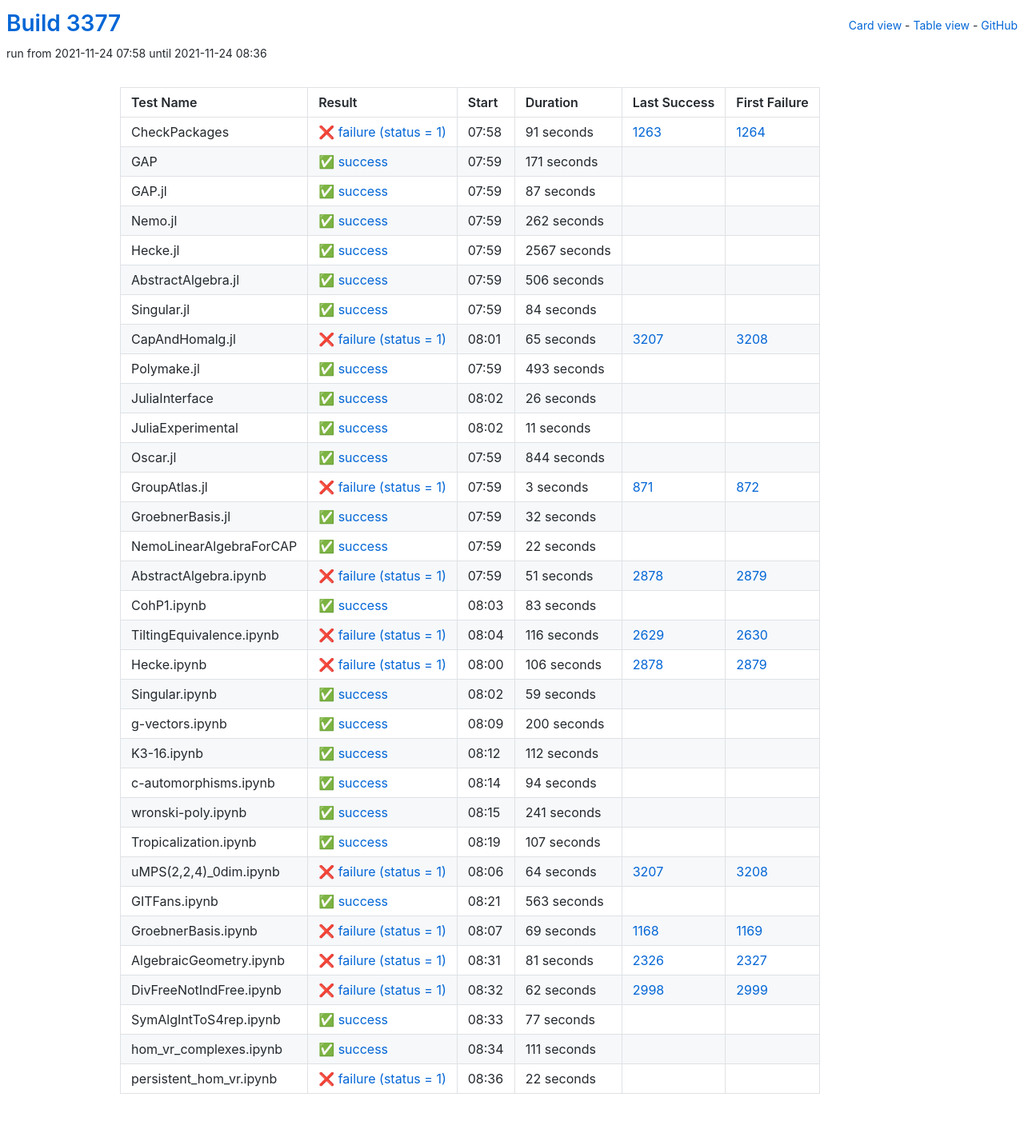
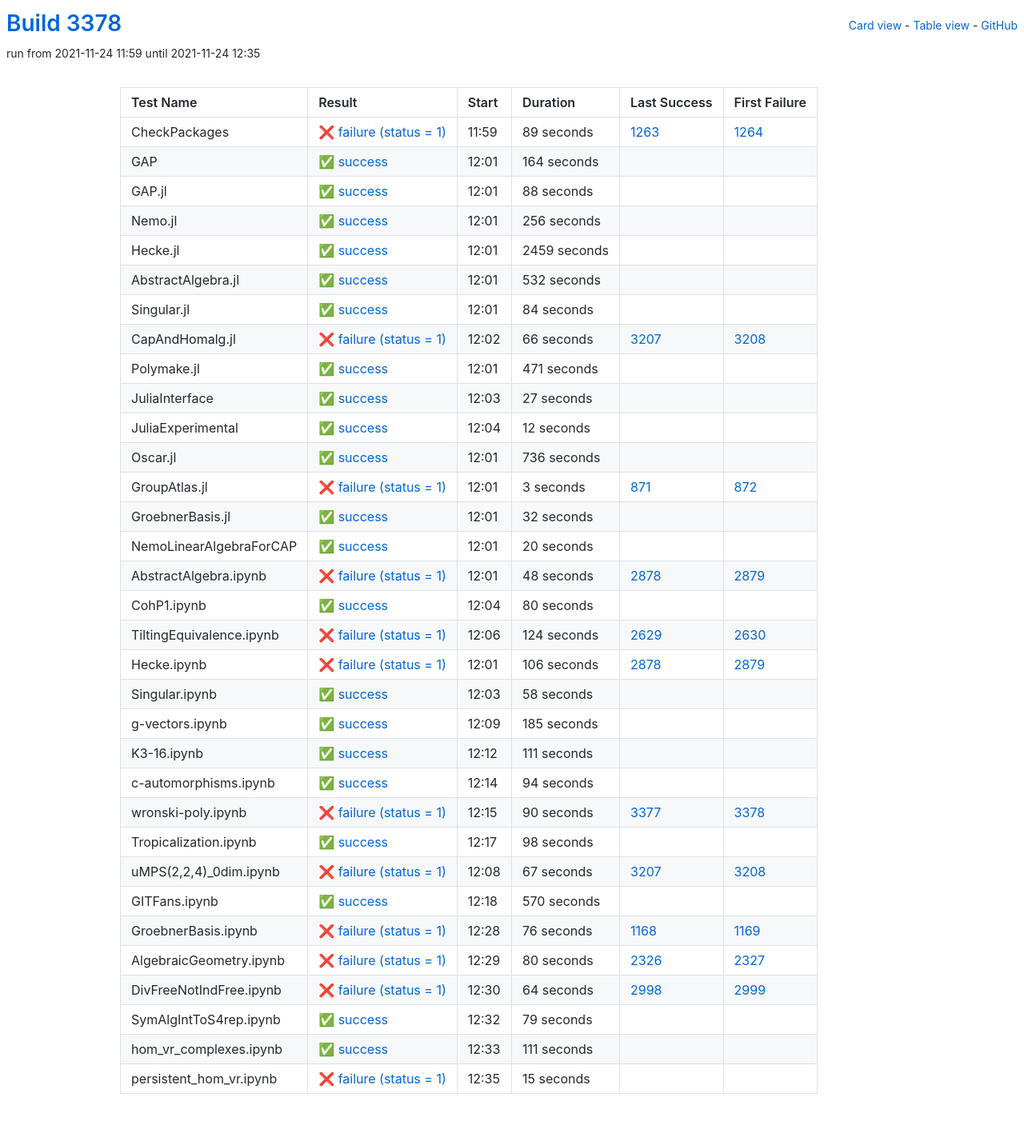
Before and after one commit to oscar-system/oscar-ci-status-stable, a Jekyll site: the page built from table.html, in a window 1280 px wide. Shown: the whole page at 80% size. Built offline with Jekyll 4.4.1, drawn with Linux system fonts in a browser that asks for light colours.

Commit message:
Build #3378

```diff
--- a/_data/ci.yml
+++ b/_data/ci.yml
@@ -1,6 +1,6 @@
 ---
-build: 3377
-build_url: https://oscarci.mathematik.uni-kl.de/job/oscar-stable/3377/
+build: 3378
+build_url: https://oscarci.mathematik.uni-kl.de/job/oscar-stable/3378/
 job: oscar-stable
 organization: oscar-system
 repo: oscar-ci-status-stable
@@ -8,80 +8,80 @@ repourl: https://github.com/oscar-system/oscar-ci-status-stable
 tests:
 - name: CheckPackages
   id: checkpackages
-  log: https://oscarci.mathematik.uni-kl.de/job/oscar-stable/3377/artifact/logs/build-3377/CheckPackages.log
-  start: 2021-11-24 07:58
+  log: https://oscarci.mathematik.uni-kl.de/job/oscar-stable/3378/artifact/logs/build-3378/CheckPackages.log
+  start: 2021-11-24 11:59
   success: false
   exitcode: 1
   status: failure
-  duration: 91
+  duration: 89
   last_success: 1263
   last_success_url: https://oscarci.mathematik.uni-kl.de/job/oscar-stable/1263/
   first_failure: 1264
   first_failure_url: https://oscarci.mathematik.uni-kl.de/job/oscar-stable/1264/
 - name: GAP
   id: gap
-  log: https://oscarci.mathematik.uni-kl.de/job/oscar-stable/3377/artifact/logs/build-3377/GAP.log
-  start: 2021-11-24 07:59
+  log: https://oscarci.mathematik.uni-kl.de/job/oscar-stable/3378/artifact/logs/build-3378/GAP.log
+  start: 2021-11-24 12:01
   success: true
   exitcode: 0
   status: success
-  duration: 171
+  duration: 164
   last_success: false
   last_success_url:
   first_failure: false
   first_failure_url:
 - name: GAP.jl
   id: gap-jl
-  log: https://oscarci.mathematik.uni-kl.de/job/oscar-stable/3377/artifact/logs/build-3377/GAP.jl.log
-  start: 2021-11-24 07:59
+  log: https://oscarci.mathematik.uni-kl.de/job/oscar-stable/3378/artifact/logs/build-3378/GAP.jl.log
+  start: 2021-11-24 12:01
   success: true
   exitcode: 0
   status: success
-  duration: 87
+  duration: 88
   last_success: false
   last_success_url:
   first_failure: false
   first_failure_url:
 - name: Nemo.jl
   id: nemo-jl
-  log: https://oscarci.mathematik.uni-kl.de/job/oscar-stable/3377/artifact/logs/build-3377/Nemo.jl.log
-  start: 2021-11-24 07:59
+  log: https://oscarci.mathematik.uni-kl.de/job/oscar-stable/3378/artifact/logs/build-3378/Nemo.jl.log
+  start: 2021-11-24 12:01
   success: true
   exitcode: 0
   status: success
-  duration: 262
+  duration: 256
   last_success: false
   last_success_url:
   first_failure: false
   first_failure_url:
 - name: Hecke.jl
   id: hecke-jl
-  log: https://oscarci.mathematik.uni-kl.de/job/oscar-stable/3377/artifact/logs/build-3377/Hecke.jl.log
-  start: 2021-11-24 07:59
+  log: https://oscarci.mathematik.uni-kl.de/job/oscar-stable/3378/artifact/logs/build-3378/Hecke.jl.log
+  start: 2021-11-24 12:01
   success: true
   exitcode: 0
   status: success
-  duration: 2567
+  duration: 2459
   last_success: false
   last_success_url:
   first_failure: false
   first_failure_url:
 - name: AbstractAlgebra.jl
   id: abstractalgebra-jl
-  log: https://oscarci.mathematik.uni-kl.de/job/oscar-stable/3377/artifact/logs/build-3377/AbstractAlgebra.jl.log
-  start: 2021-11-24 07:59
+  log: https://oscarci.mathematik.uni-kl.de/job/oscar-stable/3378/artifact/logs/build-3378/AbstractAlgebra.jl.log
+  start: 2021-11-24 12:01
   success: true
   exitcode: 0
   status: success
-  duration: 506
+  duration: 532
   last_success: false
   last_success_url:
   first_failure: false
   first_failure_url:
 - name: Singular.jl
   id: singular-jl
-  log: https://oscarci.mathematik.uni-kl.de/job/oscar-stable/3377/artifact/logs/build-3377/Singular.jl.log
-  start: 2021-11-24 07:59
+  log: https://oscarci.mathematik.uni-kl.de/job/oscar-stable/3378/artifact/logs/build-3378/Singular.jl.log
+  start: 2021-11-24 12:01
   success: true
   exitcode: 0
   status: success
@@ -92,68 +92,68 @@ tests:
   first_failure_url:
 - name: CapAndHomalg.jl
   id: capandhomalg-jl
-  log: https://oscarci.mathematik.uni-kl.de/job/oscar-stable/3377/artifact/logs/build-3377/CapAndHomalg.jl.log
-  start: 2021-11-24 08:01
+  log: https://oscarci.mathematik.uni-kl.de/job/oscar-stable/3378/artifact/logs/build-3378/CapAndHomalg.jl.log
+  start: 2021-11-24 12:02
   success: false
   exitcode: 1
   status: failure
-  duration: 65
+  duration: 66
   last_success: 3207
   last_success_url: https://oscarci.mathematik.uni-kl.de/job/oscar-stable/3207/
   first_failure: 3208
   first_failure_url: https://oscarci.mathematik.uni-kl.de/job/oscar-stable/3208/
 - name: Polymake.jl
   id: polymake-jl
-  log: https://oscarci.mathematik.uni-kl.de/job/oscar-stable/3377/artifact/logs/build-3377/Polymake.jl.log
-  start: 2021-11-24 07:59
+  log: https://oscarci.mathematik.uni-kl.de/job/oscar-stable/3378/artifact/logs/build-3378/Polymake.jl.log
+  start: 2021-11-24 12:01
   success: true
   exitcode: 0
   status: success
-  duration: 493
+  duration: 471
   last_success: false
   last_success_url:
   first_failure: false
   first_failure_url:
 - name: JuliaInterface
   id: juliainterface
-  log: https://oscarci.mathematik.uni-kl.de/job/oscar-stable/3377/artifact/logs/build-3377/JuliaInterface.log
-  start: 2021-11-24 08:02
+  log: https://oscarci.mathematik.uni-kl.de/job/oscar-stable/3378/artifact/logs/build-3378/JuliaInterface.log
+  start: 2021-11-24 12:03
   success: true
   exitcode: 0
   status: success
-  duration: 26
+  duration: 27
   last_success: false
   last_success_url:
   first_failure: false
   first_failure_url:
 - name: JuliaExperimental
   id: juliaexperimental
-  log: https://oscarci.mathematik.uni-kl.de/job/oscar-stable/3377/artifact/logs/build-3377/JuliaExperimental.log
-  start: 2021-11-24 08:02
+  log: https://oscarci.mathematik.uni-kl.de/job/oscar-stable/3378/artifact/logs/build-3378/JuliaExperimental.log
+  start: 2021-11-24 12:04
   success: true
   exitcode: 0
   status: success
-  duration: 11
+  duration: 12
   last_success: false
   last_success_url:
   first_failure: false
   first_failure_url:
 - name: Oscar.jl
   id: oscar-jl
-  log: https://oscarci.mathematik.uni-kl.de/job/oscar-stable/3377/artifact/logs/build-3377/Oscar.jl.log
-  start: 2021-11-24 07:59
+  log: https://oscarci.mathematik.uni-kl.de/job/oscar-stable/3378/artifact/logs/build-3378/Oscar.jl.log
+  start: 2021-11-24 12:01
   success: true
   exitcode: 0
   status: success
-  duration: 844
+  duration: 736
   last_success: false
   last_success_url:
   first_failure: false
   first_failure_url:
 - name: GroupAtlas.jl
   id: groupatlas-jl
-  log: https://oscarci.mathematik.uni-kl.de/job/oscar-stable/3377/artifact/logs/build-3377/GroupAtlas.jl.log
-  start: 2021-11-24 07:59
+  log: https://oscarci.mathematik.uni-kl.de/job/oscar-stable/3378/artifact/logs/build-3378/GroupAtlas.jl.log
+  start: 2021-11-24 12:01
   success: false
   exitcode: 1
   status: failure
@@ -164,8 +164,8 @@ tests:
   first_failure_url: https://oscarci.mathematik.uni-kl.de/job/oscar-stable/872/
 - name: GroebnerBasis.jl
   id: groebnerbasis-jl
-  log: https://oscarci.mathematik.uni-kl.de/job/oscar-stable/3377/artifact/logs/build-3377/GroebnerBasis.jl.log
-  start: 2021-11-24 07:59
+  log: https://oscarci.mathematik.uni-kl.de/job/oscar-stable/3378/artifact/logs/build-3378/GroebnerBasis.jl.log
+  start: 2021-11-24 12:01
   success: true
   exitcode: 0
   status: success
@@ -176,56 +176,56 @@ tests:
   first_failure_url:
 - name: NemoLinearAlgebraForCAP
   id: nemolinearalgebraforcap
-  log: https://oscarci.mathematik.uni-kl.de/job/oscar-stable/3377/artifact/logs/build-3377/NemoLinearAlgebraForCAP.log
-  start: 2021-11-24 07:59
+  log: https://oscarci.mathematik.uni-kl.de/job/oscar-stable/3378/artifact/logs/build-3378/NemoLinearAlgebraForCAP.log
+  start: 2021-11-24 12:01
   success: true
   exitcode: 0
   status: success
-  duration: 22
+  duration: 20
   last_success: false
   last_success_url:
   first_failure: false
   first_failure_url:
 - name: AbstractAlgebra.ipynb
   id: abstractalgebra-ipynb
-  log: https://oscarci.mathematik.uni-kl.de/job/oscar-stable/3377/artifact/logs/build-3377/AbstractAlgebra.ipynb.log
-  start: 2021-11-24 07:59
+  log: https://oscarci.mathematik.uni-kl.de/job/oscar-stable/3378/artifact/logs/build-3378/AbstractAlgebra.ipynb.log
+  start: 2021-11-24 12:01
   success: false
   exitcode: 1
   status: failure
-  duration: 51
+  duration: 48
   last_success: 2878
   last_success_url: https://oscarci.mathematik.uni-kl.de/job/oscar-stable/2878/
   first_failure: 2879
   first_failure_url: https://oscarci.mathematik.uni-kl.de/job/oscar-stable/2879/
 - name: CohP1.ipynb
   id: cohp1-ipynb
-  log: https://oscarci.mathematik.uni-kl.de/job/oscar-stable/3377/artifact/logs/build-3377/CohP1.ipynb.log
-  start: 2021-11-24 08:03
+  log: https://oscarci.mathematik.uni-kl.de/job/oscar-stable/3378/artifact/logs/build-3378/CohP1.ipynb.log
+  start: 2021-11-24 12:04
   success: true
   exitcode: 0
   status: success
-  duration: 83
+  duration: 80
   last_success: false
   last_success_url:
   first_failure: false
   first_failure_url:
 - name: TiltingEquivalence.ipynb
   id: tiltingequivalence-ipynb
-  log: https://oscarci.mathematik.uni-kl.de/job/oscar-stable/3377/artifact/logs/build-3377/TiltingEquivalence.ipynb.log
-  start: 2021-11-24 08:04
+  log: https://oscarci.mathematik.uni-kl.de/job/oscar-stable/3378/artifact/logs/build-3378/TiltingEquivalence.ipynb.log
+  start: 2021-11-24 12:06
   success: false
   exitcode: 1
   status: failure
-  duration: 116
+  duration: 124
   last_success: 2629
   last_success_url: https://oscarci.mathematik.uni-kl.de/job/oscar-stable/2629/
   first_failure: 2630
   first_failure_url: https://oscarci.mathematik.uni-kl.de/job/oscar-stable/2630/
 - name: Hecke.ipynb
   id: hecke-ipynb
-  log: https://oscarci.mathematik.uni-kl.de/job/oscar-stable/3377/artifact/logs/build-3377/Hecke.ipynb.log
-  start: 2021-11-24 08:00
+  log: https://oscarci.mathematik.uni-kl.de/job/oscar-stable/3378/artifact/logs/build-3378/Hecke.ipynb.log
+  start: 2021-11-24 12:01
   success: false
   exitcode: 1
   status: failure
@@ -236,44 +236,44 @@ tests:
   first_failure_url: https://oscarci.mathematik.uni-kl.de/job/oscar-stable/2879/
 - name: Singular.ipynb
   id: singular-ipynb
-  log: https://oscarci.mathematik.uni-kl.de/job/oscar-stable/3377/artifact/logs/build-3377/Singular.ipynb.log
-  start: 2021-11-24 08:02
+  log: https://oscarci.mathematik.uni-kl.de/job/oscar-stable/3378/artifact/logs/build-3378/Singular.ipynb.log
+  start: 2021-11-24 12:03
   success: true
   exitcode: 0
   status: success
-  duration: 59
+  duration: 58
   last_success: false
   last_success_url:
   first_failure: false
   first_failure_url:
 - name: g-vectors.ipynb
   id: g-vectors-ipynb
-  log: https://oscarci.mathematik.uni-kl.de/job/oscar-stable/3377/artifact/logs/build-3377/g-vectors.ipynb.log
-  start: 2021-11-24 08:09
+  log: https://oscarci.mathematik.uni-kl.de/job/oscar-stable/3378/artifact/logs/build-3378/g-vectors.ipynb.log
+  start: 2021-11-24 12:09
   success: true
   exitcode: 0
   status: success
-  duration: 200
+  duration: 185
   last_success: false
   last_success_url:
   first_failure: false
   first_failure_url:
 - name: K3-16.ipynb
   id: k3-16-ipynb
-  log: https://oscarci.mathematik.uni-kl.de/job/oscar-stable/3377/artifact/logs/build-3377/K3-16.ipynb.log
-  start: 2021-11-24 08:12
+  log: https://oscarci.mathematik.uni-kl.de/job/oscar-stable/3378/artifact/logs/build-3378/K3-16.ipynb.log
+  start: 2021-11-24 12:12
   success: true
   exitcode: 0
   status: success
-  duration: 112
+  duration: 111
   last_success: false
   last_success_url:
   first_failure: false
   first_failure_url:
 - name: c-automorphisms.ipynb
   id: c-automorphisms-ipynb
-  log: https://oscarci.mathematik.uni-kl.de/job/oscar-stable/3377/artifact/logs/build-3377/c-automorphisms.ipynb.log
-  start: 2021-11-24 08:14
+  log: https://oscarci.mathematik.uni-kl.de/job/oscar-stable/3378/artifact/logs/build-3378/c-automorphisms.ipynb.log
+  start: 2021-11-24 12:14
   success: true
   exitcode: 0
   status: success
@@ -284,104 +284,104 @@ tests:
   first_failure_url:
 - name: wronski-poly.ipynb
   id: wronski-poly-ipynb
-  log: https://oscarci.mathematik.uni-kl.de/job/oscar-stable/3377/artifact/logs/build-3377/wronski-poly.ipynb.log
-  start: 2021-11-24 08:15
+  log: https://oscarci.mathematik.uni-kl.de/job/oscar-stable/3378/artifact/logs/build-3378/wronski-poly.ipynb.log
+  start: 2021-11-24 12:15
+  success: false
+  exitcode: 1
+  status: failure
+  duration: 90
+  last_success: 3377
+  last_success_url: https://oscarci.mathematik.uni-kl.de/job/oscar-stable/3377/
+  first_failure: 3378
+  first_failure_url: https://oscarci.mathematik.uni-kl.de/job/oscar-stable/3378/
+- name: Tropicalization.ipynb
+  id: tropicalization-ipynb
+  log: https://oscarci.mathematik.uni-kl.de/job/oscar-stable/3378/artifact/logs/build-3378/Tropicalization.ipynb.log
+  start: 2021-11-24 12:17
   success: true
   exitcode: 0
   status: success
-  duration: 241
-  last_success: false
-  last_success_url:
-  first_failure: false
-  first_failure_url:
-- name: Tropicalization.ipynb
-  id: tropicalization-ipynb
-  log: https://oscarci.mathematik.uni-kl.de/job/oscar-stable/3377/artifact/logs/build-3377/Tropicalization.ipynb.log
-  start: 2021-11-24 08:19
-  success: true
-  exitcode: 0
-  status: success
-  duration: 107
+  duration: 98
   last_success: false
   last_success_url:
   first_failure: false
   first_failure_url:
 - name: uMPS(2,2,4)_0dim.ipynb
   id: umps-2-2-4-0dim-ipynb
-  log: https://oscarci.mathematik.uni-kl.de/job/oscar-stable/3377/artifact/logs/build-3377/uMPS-2-2-4-_0dim.ipynb.log
-  start: 2021-11-24 08:06
+  log: https://oscarci.mathematik.uni-kl.de/job/oscar-stable/3378/artifact/logs/build-3378/uMPS-2-2-4-_0dim.ipynb.log
+  start: 2021-11-24 12:08
   success: false
   exitcode: 1
   status: failure
-  duration: 64
+  duration: 67
   last_success: 3207
   last_success_url: https://oscarci.mathematik.uni-kl.de/job/oscar-stable/3207/
   first_failure: 3208
   first_failure_url: https://oscarci.mathematik.uni-kl.de/job/oscar-stable/3208/
 - name: GITFans.ipynb
   id: gitfans-ipynb
-  log: https://oscarci.mathematik.uni-kl.de/job/oscar-stable/3377/artifact/logs/build-3377/GITFans.ipynb.log
-  start: 2021-11-24 08:21
+  log: https://oscarci.mathematik.uni-kl.de/job/oscar-stable/3378/artifact/logs/build-3378/GITFans.ipynb.log
+  start: 2021-11-24 12:18
   success: true
   exitcode: 0
   status: success
-  duration: 563
+  duration: 570
   last_success: false
   last_success_url:
   first_failure: false
   first_failure_url:
 - name: GroebnerBasis.ipynb
   id: groebnerbasis-ipynb
-  log: https://oscarci.mathematik.uni-kl.de/job/oscar-stable/3377/artifact/logs/build-3377/GroebnerBasis.ipynb.log
-  start: 2021-11-24 08:07
+  log: https://oscarci.mathematik.uni-kl.de/job/oscar-stable/3378/artifact/logs/build-3378/GroebnerBasis.ipynb.log
+  start: 2021-11-24 12:28
   success: false
   exitcode: 1
   status: failure
-  duration: 69
+  duration: 76
   last_success: 1168
   last_success_url: https://oscarci.mathematik.uni-kl.de/job/oscar-stable/1168/
   first_failure: 1169
   first_failure_url: https://oscarci.mathematik.uni-kl.de/job/oscar-stable/1169/
 - name: AlgebraicGeometry.ipynb
   id: algebraicgeometry-ipynb
-  log: https://oscarci.mathematik.uni-kl.de/job/oscar-stable/3377/artifact/logs/build-3377/AlgebraicGeometry.ipynb.log
-  start: 2021-11-24 08:31
+  log: https://oscarci.mathematik.uni-kl.de/job/oscar-stable/3378/artifact/logs/build-3378/AlgebraicGeometry.ipynb.log
+  start: 2021-11-24 12:29
   success: false
   exitcode: 1
   status: failure
-  duration: 81
+  duration: 80
   last_success: 2326
   last_success_url: https://oscarci.mathematik.uni-kl.de/job/oscar-stable/2326/
   first_failure: 2327
   first_failure_url: https://oscarci.mathematik.uni-kl.de/job/oscar-stable/2327/
 - name: DivFreeNotIndFree.ipynb
   id: divfreenotindfree-ipynb
-  log: https://oscarci.mathematik.uni-kl.de/job/oscar-stable/3377/artifact/logs/build-3377/DivFreeNotIndFree.ipynb.log
-  start: 2021-11-24 08:32
+  log: https://oscarci.mathematik.uni-kl.de/job/oscar-stable/3378/artifact/logs/build-3378/DivFreeNotIndFree.ipynb.log
+  start: 2021-11-24 12:30
   success: false
   exitcode: 1
   status: failure
-  duration: 62
+  duration: 64
   last_success: 2998
   last_success_url: https://oscarci.mathematik.uni-kl.de/job/oscar-stable/2998/
   first_failure: 2999
   first_failure_url: https://oscarci.mathematik.uni-kl.de/job/oscar-stable/2999/
 - name: SymAlgIntToS4rep.ipynb
   id: symalginttos4rep-ipynb
-  log: https://oscarci.mathematik.uni-kl.de/job/oscar-stable/3377/artifact/logs/build-3377/SymAlgIntToS4rep.ipynb.log
-  start: 2021-11-24 08:33
+  log: https://oscarci.mathematik.uni-kl.de/job/oscar-stable/3378/artifact/logs/build-3378/SymAlgIntToS4rep.ipynb.log
+  start: 2021-11-24 12:32
   success: true
   exitcode: 0
   status: success
-  duration: 77
+  duration: 79
   last_success: false
   last_success_url:
   first_failure: false
   first_failure_url:
 - name: hom_vr_complexes.ipynb
   id: hom-vr-complexes-ipynb
-  log: https://oscarci.mathematik.uni-kl.de/job/oscar-stable/3377/artifact/logs/build-3377/hom_vr_complexes.ipynb.log
-  start: 2021-11-24 08:34
+  log: https://oscarci.mathematik.uni-kl.de/job/oscar-stable/3378/artifact/logs/build-3378/hom_vr_complexes.ipynb.log
+  start: 2021-11-24 12:33
   success: true
   exitcode: 0
   status: success
@@ -392,12 +392,12 @@ tests:
   first_failure_url:
 - name: persistent_hom_vr.ipynb
   id: persistent-hom-vr-ipynb
-  log: https://oscarci.mathematik.uni-kl.de/job/oscar-stable/3377/artifact/logs/build-3377/persistent_hom_vr.ipynb.log
-  start: 2021-11-24 08:36
+  log: https://oscarci.mathematik.uni-kl.de/job/oscar-stable/3378/artifact/logs/build-3378/persistent_hom_vr.ipynb.log
+  start: 2021-11-24 12:35
   success: false
   exitcode: 1
   status: failure
-  duration: 22
+  duration: 15
   last_success: false
   last_success_url:
   first_failure: false
```
Also changed, not shown: README.md.
